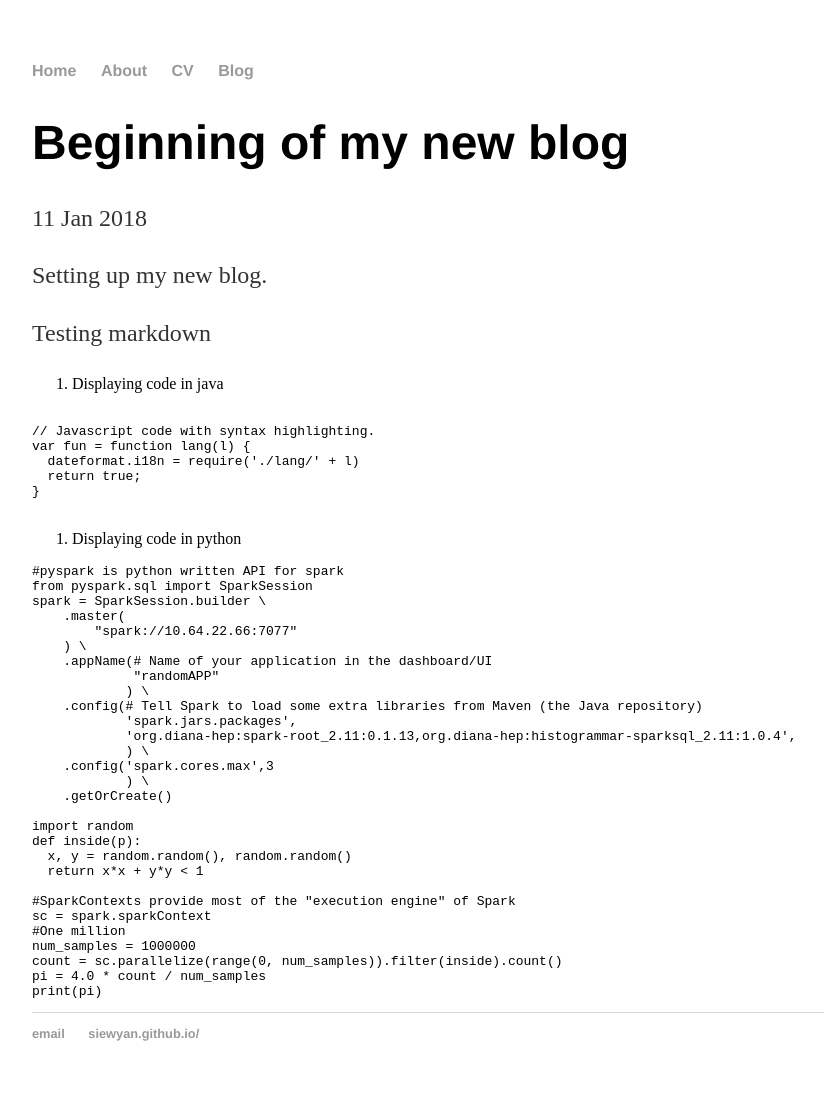
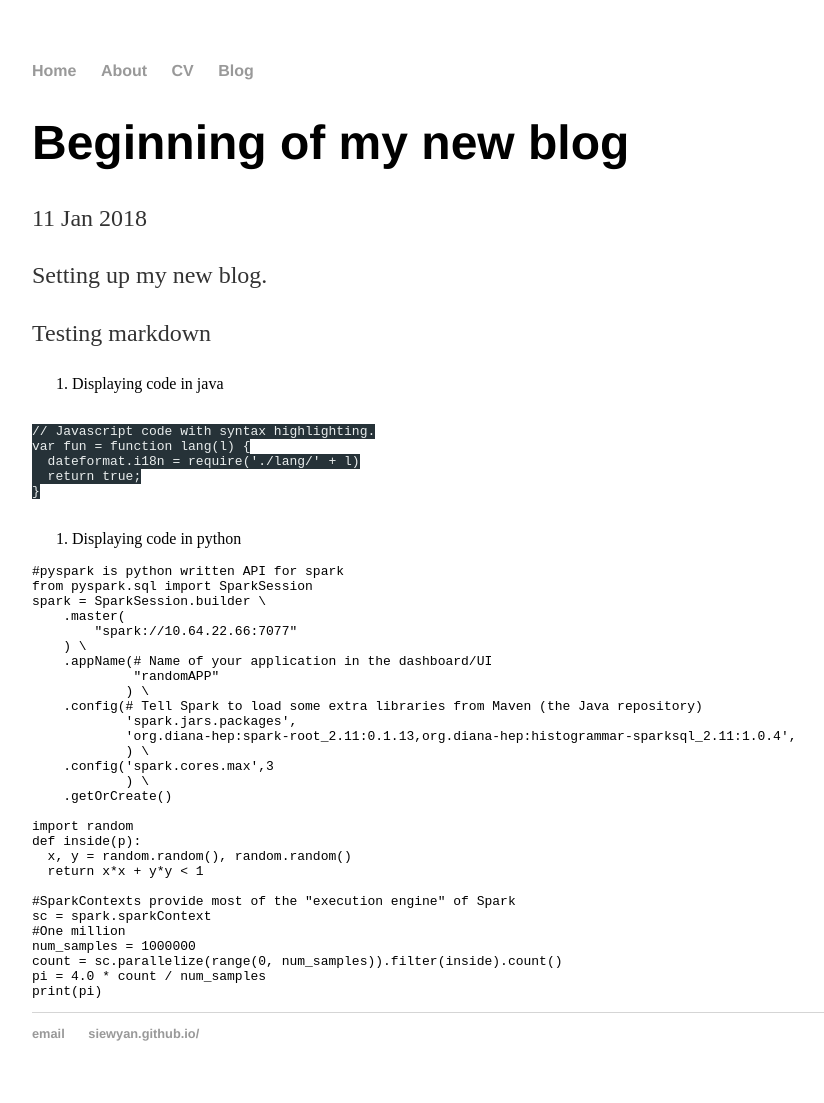
Before and after one commit to SiewYan/SiewYan.github.io, a Jekyll site: the page built from _posts/2018-01-11-NewBlog.md, in a window 1280 px wide. Shown: the whole page, without its empty margins (160-984 px from the left). Built offline with Jekyll 4.4.1, drawn with Linux system fonts in a browser that asks for light colours.

Commit message:
Update main.css

```diff
--- a/css/main.css
+++ b/css/main.css
@@ -29,7 +29,7 @@
 .cv .download { float: right; font-size: .8em; text-transform: uppercase; }
 
 /**apply to code fences with plan text**/
-.md-fences {
+pre code {
   background-color: #263238;
   color: rgba(233, 237, 237, 1);
   border: none;
```
